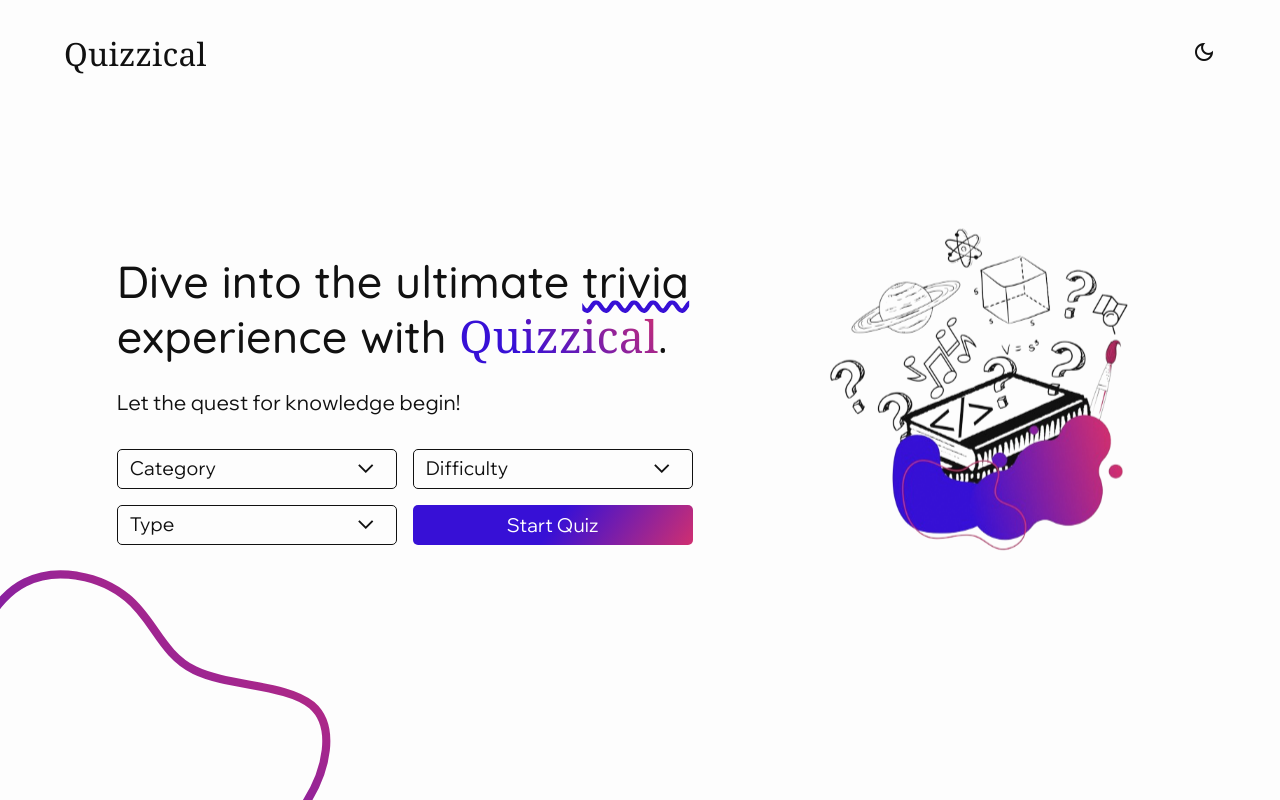
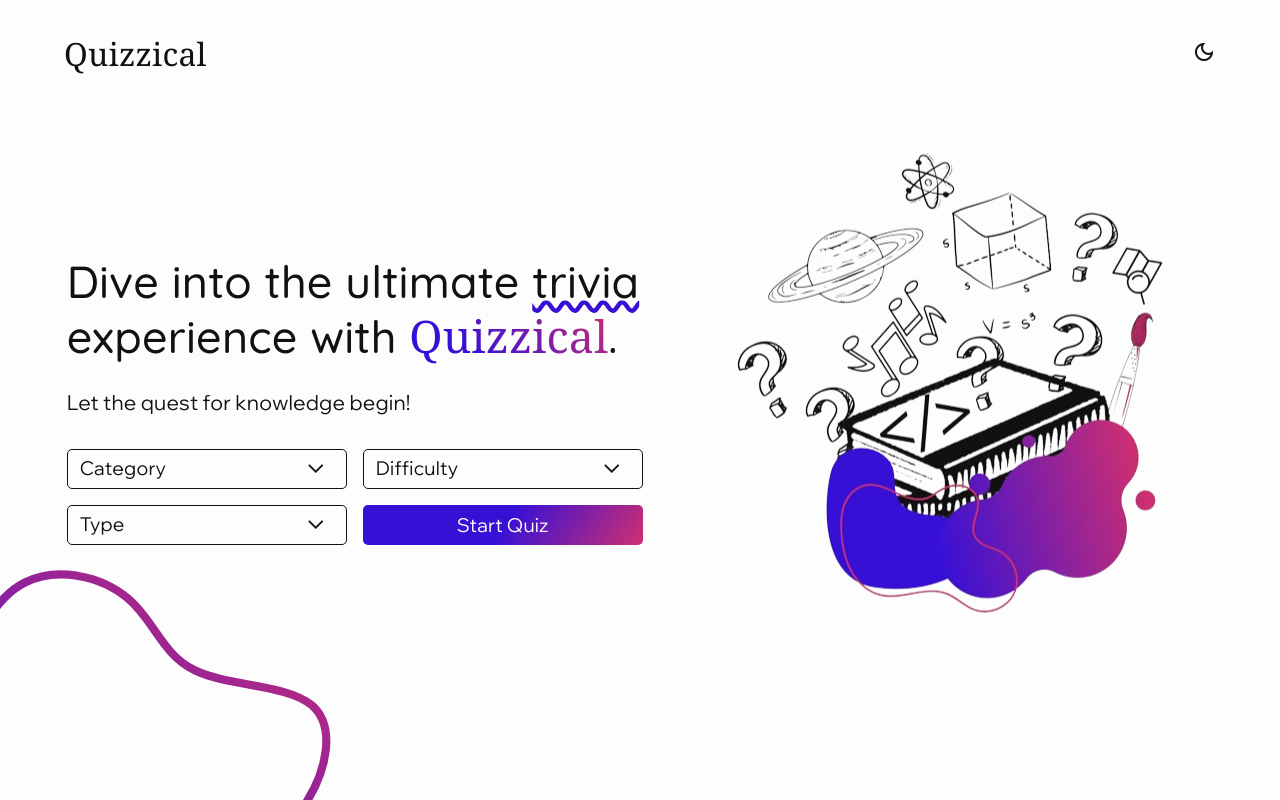
Before and after one commit to VriaA/Quizzly, a React (Vite) app in the folder quizzical/: page / in a window 1280 px wide. Built offline with nearby package versions, Linux system fonts and the light colour scheme.

Commit message:
change hero right column size

```diff
--- a/quizzical/src/index.css
+++ b/quizzical/src/index.css
@@ -312,13 +312,9 @@ h2 {
   }
 
   .right-col {
-    width: 350px;
-    height: 350px;
+    width: 500px;
+    height: 500px;
     order: 1;
-  }
-
-  .right-col > img {
-    height: 400px;
   }
 
   .blob1 {
```
